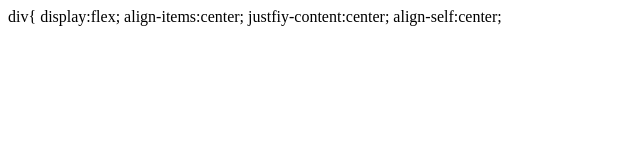
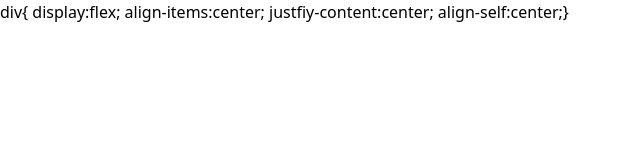
Before and after one commit to omar-bakhsh/-Google-Chart-, a plain HTML site: page index.html in a window 1280 px wide. Shown: the whole page, without its empty margins (0-640 px from the left). Drawn offline with nearby package versions, Linux system fonts and the light colour scheme.

Commit message:
Update index.html

```diff
--- a/index.html
+++ b/index.html
@@ -1,15 +1,19 @@
 <!DOCTYPE html>
 <html lang="en-US">
   <head>
+       <link href="https://unpkg.com/tailwindcss@^2/dist/tailwind.min.css" rel="stylesheet">
+        <link rel="preconnect" href="https://fonts.gstatic.com">
+        <link href="https://fonts.googleapis.com/css2?family=Tajawal:wght@300;400;500&display=swap" rel="stylesheet">
     <styl>
     div{
       display:flex;
       align-items:center;
       justfiy-content:center;
-      align-self:center;
+      align-self:center;}
+
     <style>
       </head>
-<body>
+<body class="items-center justify-center">
 
 <h1> رسم البياني للارباح اليومية </h1>
 
```
